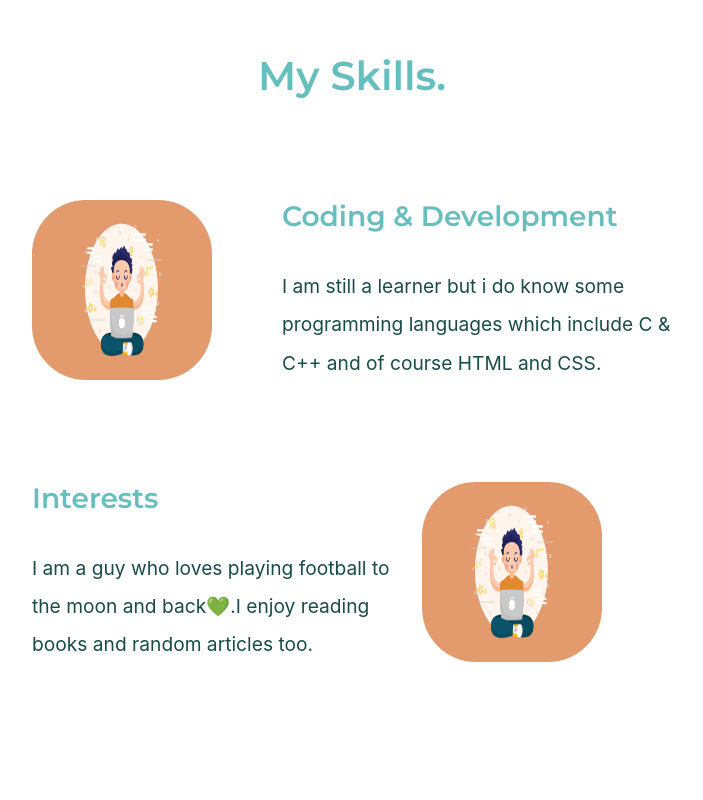
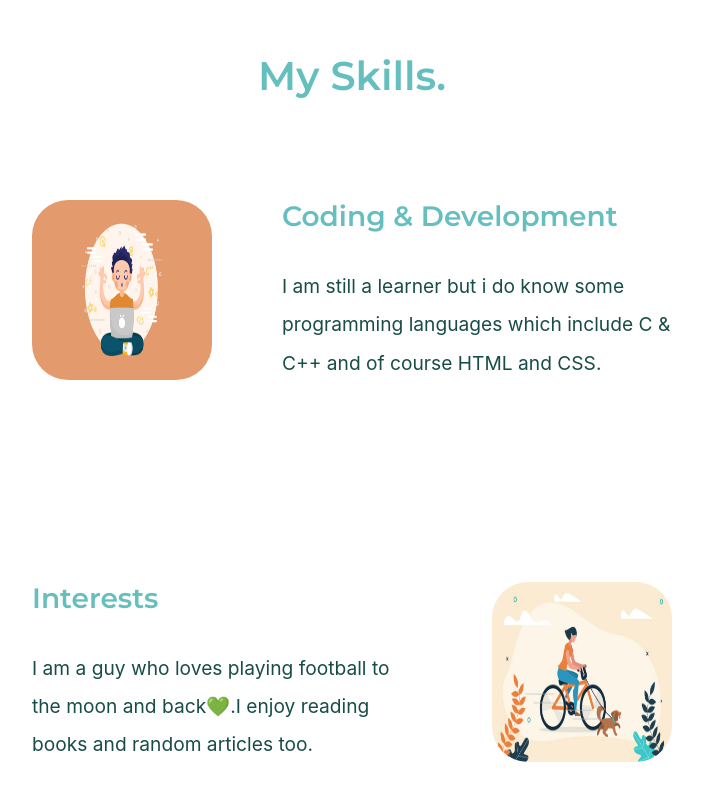
Before and after one commit to hariom1625/personal-site, a plain HTML site: page index.html in a window 1280 px wide. Shown: the part 1368-2168 px from the top of the page, without its empty margins (288-991 px from the left). Drawn offline with nearby package versions, Linux system fonts and the light colour scheme.

Commit message:
Second Commit

```diff
--- a/index.html
+++ b/index.html
@@ -65,7 +65,7 @@
 </div>
 
 <div class="skill-row">
-  <img class="interests-pic" src="images/newskill.jpg" alt="myskills">
+  <img class="interests-pic" src="images/interests.jpg" alt="myskills">
 
   <h3 >Interests</h3>
   <p>I am a guy who loves playing football to the moon and back💚.I enjoy reading books and random articles too.</p>
--- a/styles.css
+++ b/styles.css
@@ -1,3 +1,6 @@
+/* html {
+  scroll-behavior: smooth;
+} */
 
 h2 {
   font-family: 'Montserrat', sans-serif;
@@ -48,8 +51,8 @@ color: #184d47;
 }
 .interests-pic{
 float:right;
-margin-right: 70px;
-border-radius: 30%;
+margin-left: 70px;
+border-radius: 20%;
 width:180px;
 height:180px;
 }
@@ -75,14 +78,14 @@ margin-bottom: 30px ;
 
 .skill-pic{
 margin-right: 70px;
-border-radius: 30%;
+border-radius: 20%;
 width:180px;
 height:180px;
 float: left;
 }
 .skill-row{
 text-align: left;
-margin: 100px auto;
+margin: 100px auto 200px;
 width: 50%;
 line-height: 2;
 }
```
Also changed, not shown: images/interests.jpg (added).
